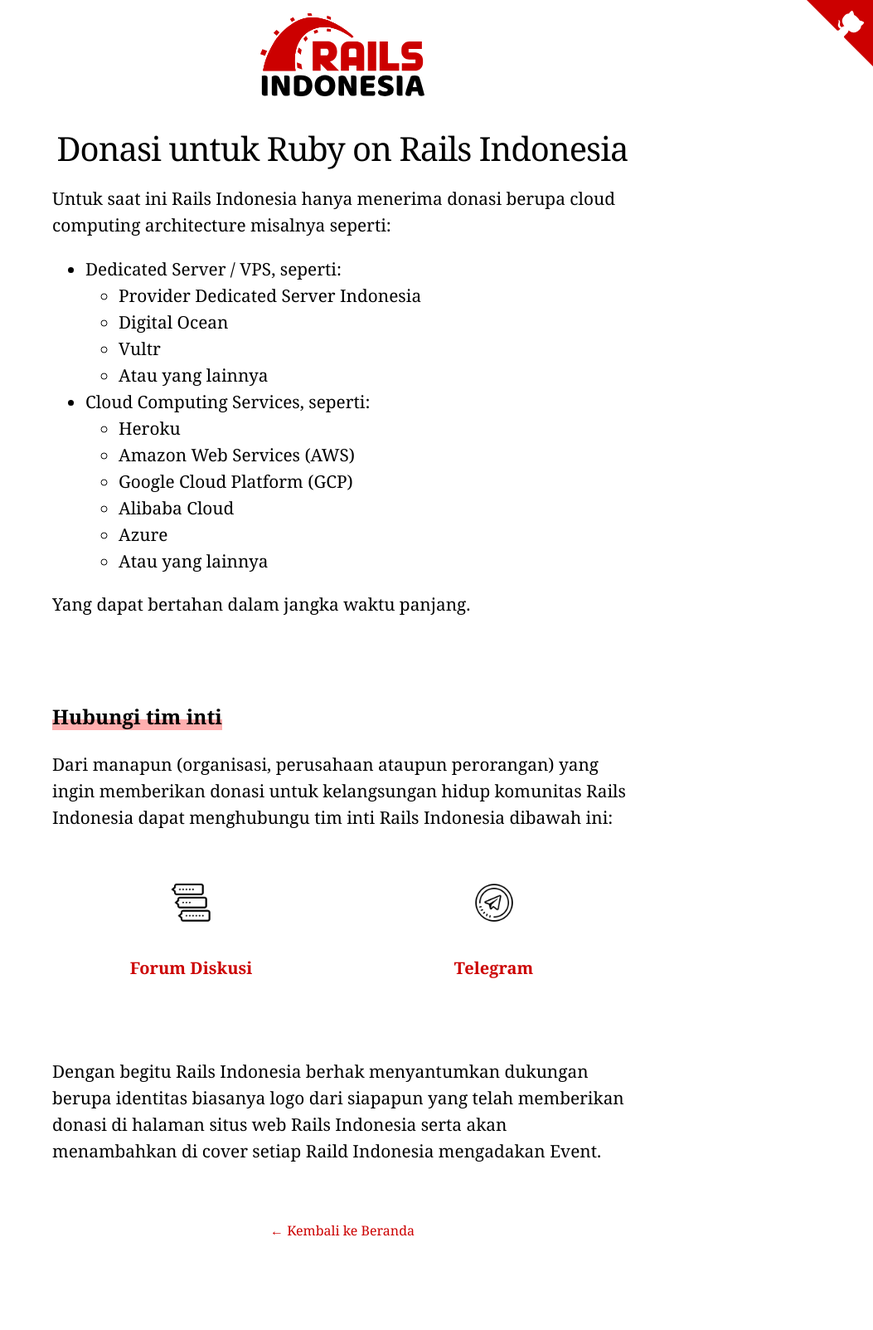
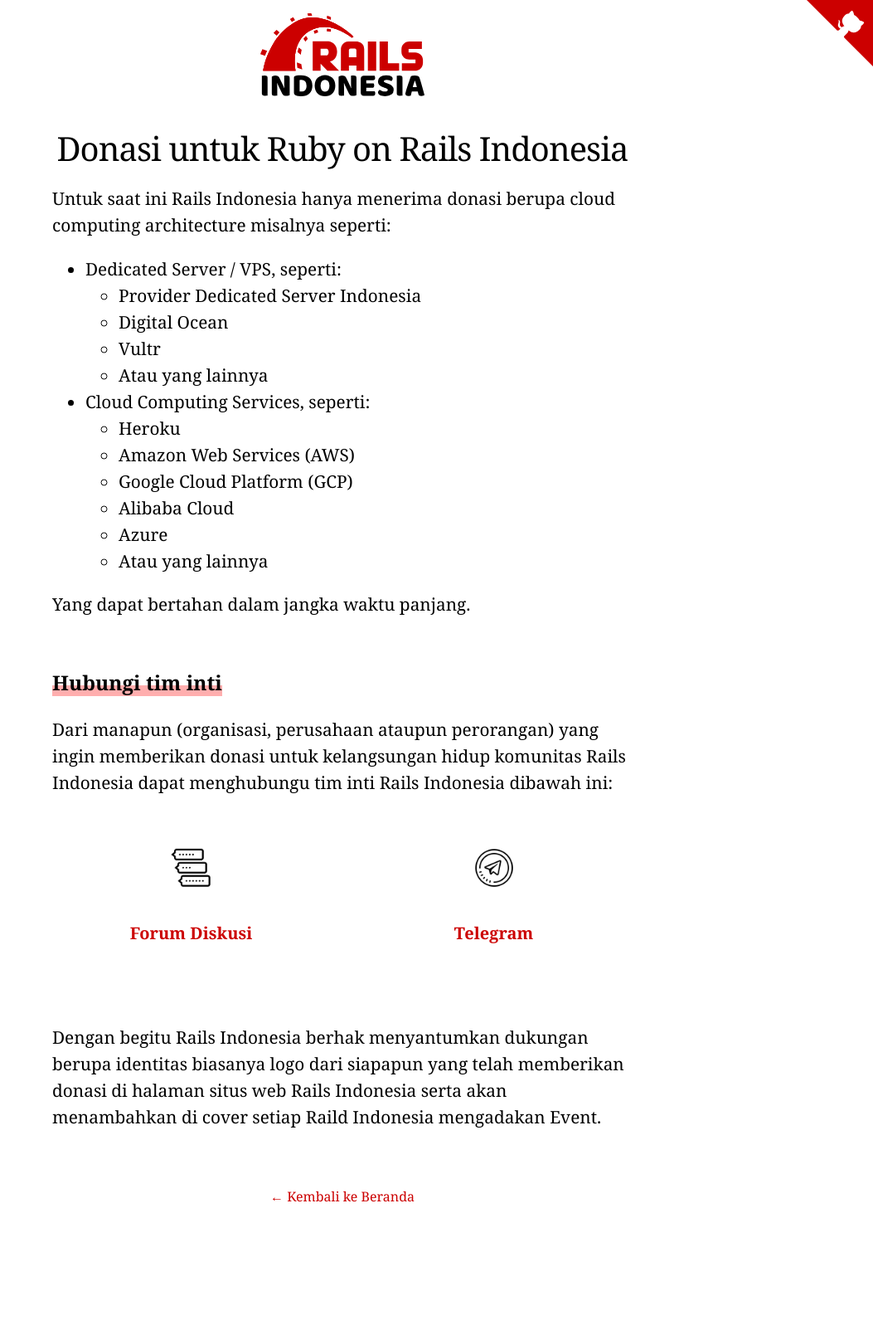
Before and after one commit to rails-id/rails-id.github.io, a Jekyll site: the page built from page/rails-id/donate.html, in a window 1280 px wide. Shown: the whole page at 83% size, without its empty margins (227-1280 px from the left). Built offline with Jekyll 4.4.1, drawn with Linux system fonts in a browser that asks for light colours; nearby versions of some CDN libraries; some web fonts are replaced; comment, search, counter and statistics services are not loaded; after the commit the page ends 1562 px from its top, so only the background shows below that.

Commit message:
fix #15 for donate

```diff
--- a/page/rails-id/donate.html
+++ b/page/rails-id/donate.html
@@ -10,7 +10,7 @@
     <h1>Donasi untuk Ruby on Rails Indonesia</h1>
   </div>
 
-  <section class="margin-bottom-5em">
+  <section class="margin-bottom-3em">
     <p>
       Untuk saat ini Rails Indonesia hanya menerima donasi berupa cloud computing architecture misalnya seperti:
     </p>
```
